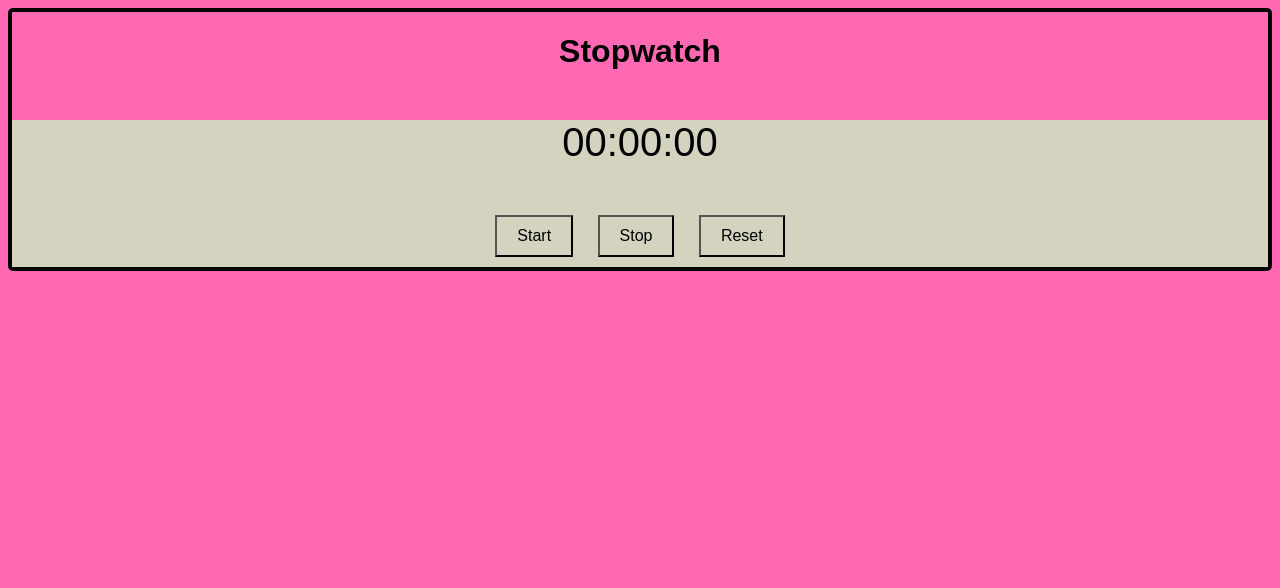
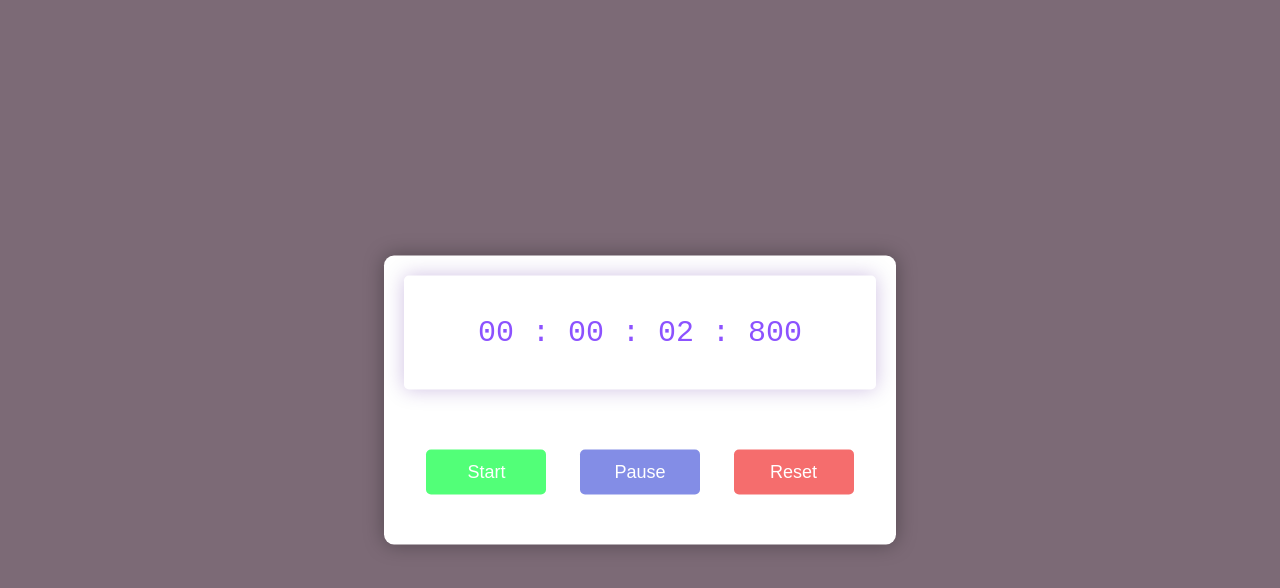
Before and after one commit to Bipul1e/stipwatch3, a plain HTML site: page index.html in a window 1280 px wide. Both pictures are taken after a click on the button "Start". Drawn offline with Linux system fonts and the light colour scheme.

Commit message:
second commit

```diff
--- a/index.html
+++ b/index.html
@@ -1,20 +1,24 @@
 <!DOCTYPE html>
-<html>
+<html lang="en">
 <head>
-  <title>Stopwatch</title>
-  <link rel="stylesheet" type="text/css" href="style.css">
+    <meta charset="UTF-8">
+    <meta http-equiv="X-UA-Compatible" content="IE=edge">
+    <meta name="viewport" content="width=device-width, initial-scale=1.0">
+    <title>Stopwatch</title>
+    <link rel="stylesheet" href="style.css">
 </head>
 <body>
+    <div class="container">
+        <div class="timer-display">
+            00 : 00 : 00 : 000
+        </div>
+        <div class="buttons">
+            <button id="start-timer">Start</button>
+            <button id="pause-timer">Pause</button>
+            <button id="reset-timer">Reset</button>
+        </div>
+    </div>
 
-
-  <h1>Stopwatch</h1>
-
-  <div class="stopwatch">
-    <p id="display">00:00:00</p>
-    <button id="startButton">Start</button>
-    <button id="stopButton">Stop</button>
-    <button id="resetButton">Reset</button>
-  </div>
-  <script src="stopwatch.js"></script>
+    <script src="script.js"></script>
 </body>
 </html>
--- a/script.js
+++ b/script.js
@@ -0,0 +1,49 @@
+let [milliseconds, seconds, minutes, hours] = [0, 0, 0, 0];
+let timeRef = document.querySelector(".timer-display");
+let int = null;
+
+document.getElementById("start-timer").addEventListener("click", () => {
+    if(int !== null) {
+        clearInterval(int);
+    }
+    int = setInterval(displayTimer, 10);
+});
+
+document.getElementById("pause-timer").addEventListener("click", () => {
+    clearInterval(int);
+});
+
+document.getElementById("reset-timer").addEventListener("click", () => {
+    clearInterval(int);
+    [milliseconds, seconds, minutes, hours] = [0, 0, 0, 0];
+    timeRef.innerHTML = "00 : 00 : 00 : 000 ";
+});
+
+function displayTimer() {
+    milliseconds += 10;
+    if(milliseconds == 1000) {
+        milliseconds = 0;
+        seconds++;
+        if(seconds == 60) {
+            seconds = 0;
+            minutes++;
+            if(minutes == 60) {
+                minutes = 0;
+                hours++;
+            }
+        }
+    }
+
+    let h = hours < 10 ? "0" + hours : hours;
+    let m = minutes < 10 ? "0" + minutes : minutes;
+    let s = seconds < 10 ? "0" + seconds : seconds;
+    let ms =
+        milliseconds < 10
+        ? "00" + milliseconds
+        : milliseconds < 100
+        ? "0" + milliseconds
+        : milliseconds;
+
+    timeRef.innerHTML = `${h} : ${m} : ${s} : ${ms}`;
+
+}
--- a/style.css
+++ b/style.css
@@ -1,29 +1,73 @@
+*,
+*:before,
+*:after {
+    padding: 0;
+    margin: 0;
+    box-sizing: border-box;
+}
+
 body {
-    font-family: Arial, sans-serif;
-    text-align: center;
-    border: 10px solid;
-    border-width:4px;
+    background: #5f4958d0;
+}
+
+.container {
+    background-color: #fff;
+    width: 40%;
+    min-width: 500px;
+    position: absolute;
+    transform: translate(-50%, -50%);
+    top: 50%;
+    left: 50%;
+    padding: 20px 0;
+    padding-bottom: 50px;
+    border-radius: 10px;
+    box-shadow: 0 0 20px rgba(0, 0, 0, 0.338);
+}
+
+.timer-display {
+    position: relative;
+    width: 92%;
+    background: #fff;
+    left: 4%;
+    font-family: 'Roboto mono', monospace;
+    color: #8c52ff;
+    font-size: 30px;
+    padding: 40px;
+    display: flex;
+    align-items: center;
+    justify-content: space-around;
     border-radius: 5px;
-        background: hotpink;
+    box-shadow: 0 0 20px rgba(65, 5, 145, 0.25);
+}
 
-  }
+.buttons {
+    width: 90%;
+    margin: 60px auto 0 auto;
+    display: flex;
+    justify-content: space-around;
+}
 
-  .stopwatch {
-    margin-top: 50px;
-   background: #d3d3c0;
+.buttons button {
+    width: 120px;
+    height: 45px;
+    background-color: #52ff78;
+    color: #fff;
+    border: none;
+    font-family: 'Poppins', sans-serif;
+    font-size: 18px;
+    border-radius: 5px;
+    cursor: pointer;
+    outline: none;
+}
 
-  }
+.buttons button:nth-last-child(2) {
+    background-color: #838de6;
+}
 
-  #display {
-    font-size: 40px;
-    background: #d3d3c0;
+.buttons button:nth-last-child(1) {
+    background-color: #f55f5fe8;
+}
 
-  }
-
-  button {
-    font-size: 16px;
-    padding: 10px 20px;
-    margin: 10px;
-    background: #d3d3c0;
-
-  }
+.buttons button:hover {
+    box-shadow: 0 0 20px rgba(0, 0, 0, 0.25);
+}
```
